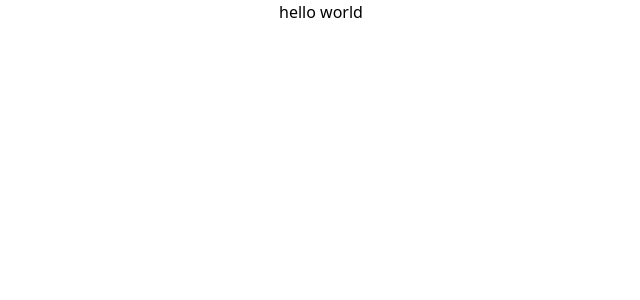
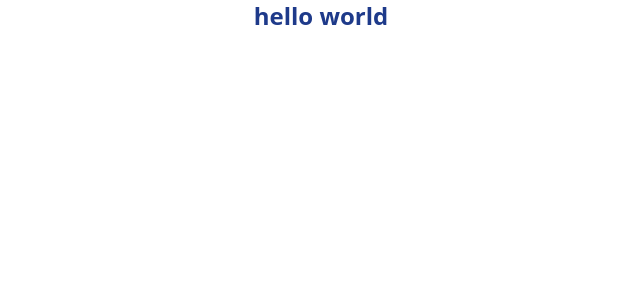
Before and after one commit to duguyihou/saltly, a React (Vite) app: page / in a window 1280 px wide. Shown: the top 300 px of the page, without its empty margins (319-959 px from the left). Built offline with nearby package versions, Linux system fonts and the light colour scheme.

Commit message:
feat(css): add tailwind

```diff
--- a/package.json
+++ b/package.json
@@ -40,6 +40,7 @@
     "stylelint-config-prettier": "^9.0.3",
     "stylelint-config-rational-order": "^0.1.2",
     "stylelint-config-standard": "^23.0.0",
+    "stylelint-order": "^5.0.0",
     "tailwindcss": "^2.2.19",
     "typescript": "^4.4.4",
     "vite": "^2.6.13"
--- a/src/App.css
+++ /dev/null
@@ -1,3 +0,0 @@
-.app {
-  text-align: center;
-}
--- a/src/App.tsx
+++ b/src/App.tsx
@@ -1,7 +1,9 @@
-import './App.css'
-
 function App() {
-  return <div className="app">hello world</div>
+  return (
+    <div className="flex justify-center">
+      <h1 className="font-bold text-2xl text-blue-900">hello world</h1>
+    </div>
+  )
 }
 
 export default App
--- a/vite.config.ts
+++ b/vite.config.ts
@@ -1,13 +1,10 @@
 import react from '@vitejs/plugin-react'
-import autoprefixer from 'autoprefixer'
 import path from 'path'
 import { defineConfig } from 'vite'
 // https://vitejs.dev/config/
 export default defineConfig({
   plugins: [react()],
-  css: {
-    postcss: { plugins: [autoprefixer()] },
-  },
+
   resolve: {
     alias: [
       { find: '@assets', replacement: path.resolve(__dirname, './src/assets') },
```
Also changed, not shown: 1 other file (tests, documents, lock files or other folders).
